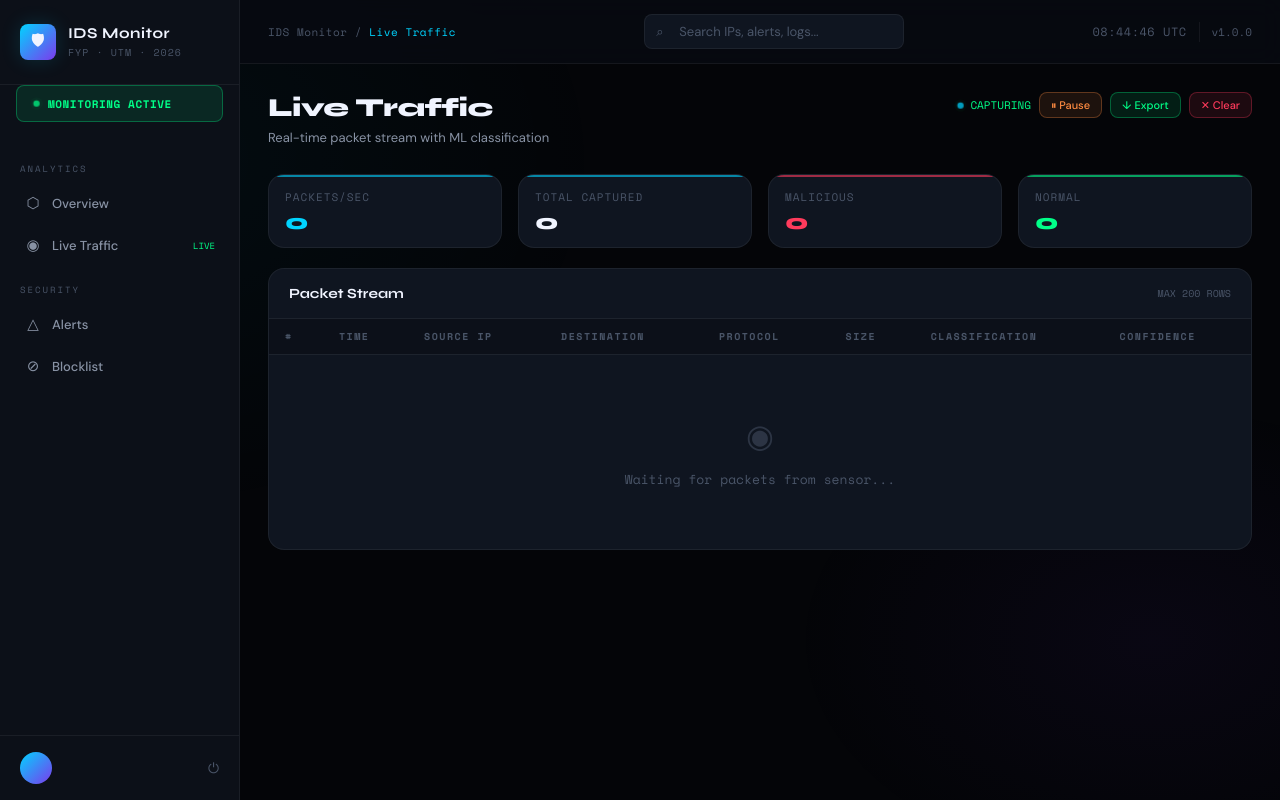
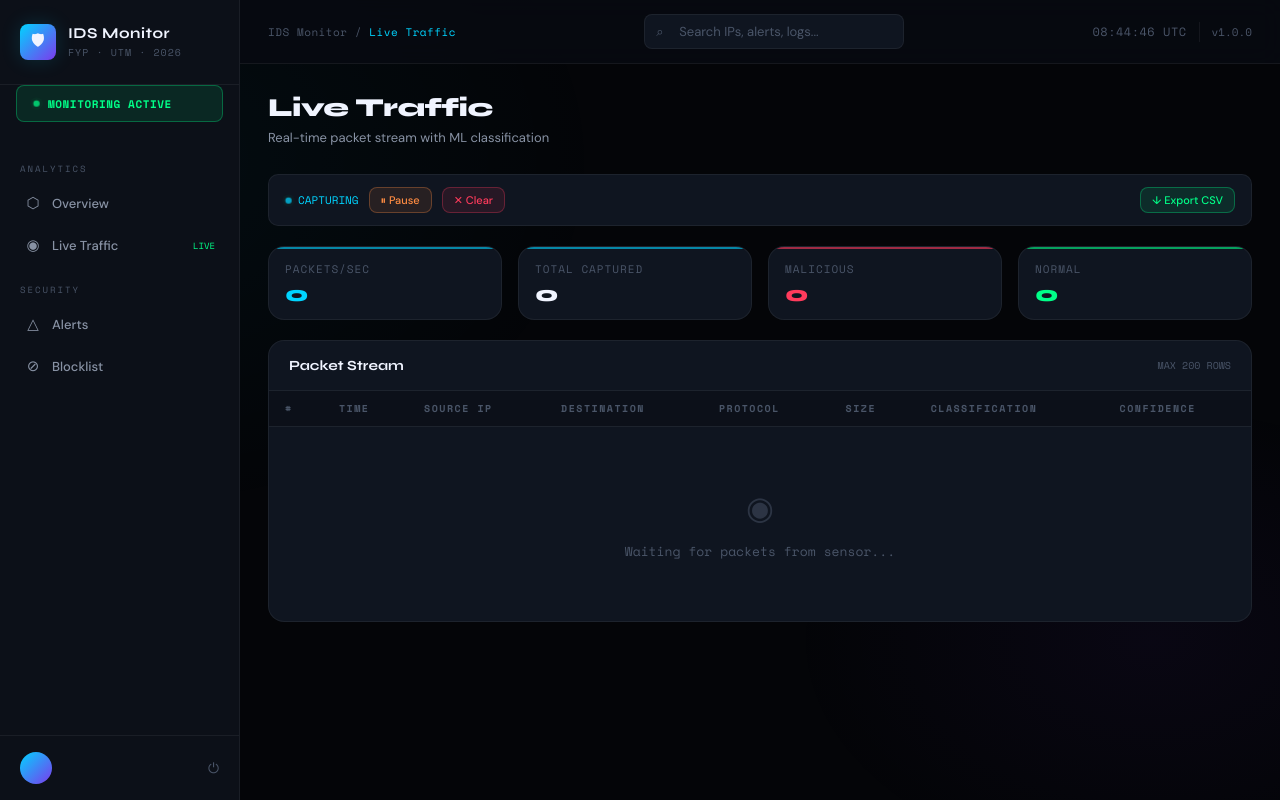
Before and after one commit to bawan-othman/ids-monitor, a Python web app: template templates/live.html in a window 1280 px wide. Run offline with Jinja, Linux system fonts and the light colour scheme; the template is opened without the code that fills it, so the values that code supplies are empty; some libraries are stand-ins or nearby versions.

Commit message:
final live.html fix

```diff
--- a/templates/live.html
+++ b/templates/live.html
@@ -5,30 +5,41 @@
 {% block extra_head %}
 <style>
 @keyframes rowSlideIn {
-  from { opacity: 0; transform: translateX(-8px); background: rgba(0,212,255,0.06); }
-  to   { opacity: 1; transform: translateX(0);    background: transparent; }
+  from { opacity:0; transform:translateX(-8px); background:rgba(0,212,255,0.06); }
+  to   { opacity:1; transform:translateX(0);    background:transparent; }
 }
-.new-row td { animation: rowSlideIn 0.4s ease forwards; }
-.new-row.malicious-row td { animation: rowSlideIn 0.4s ease forwards; background: rgba(255,59,92,0.06) !important; }
+.new-row td { animation:rowSlideIn 0.4s ease forwards; }
+.new-row.malicious-row td { animation:rowSlideIn 0.4s ease forwards; background:rgba(255,59,92,0.06) !important; }
 </style>
 {% endblock %}
 
 {% block content %}
-<div class="page-header" style="display:flex; justify-content:space-between; align-items:flex-start;">
+
+<!-- Title -->
+<div class="page-header">
   <div>
     <div class="page-title">Live Traffic</div>
     <div class="page-subtitle">Real-time packet stream with ML classification</div>
   </div>
-  <div style="display:flex; gap:8px; align-items:center; flex-wrap:wrap;">
-    <div class="live-indicator" id="captureStatus"><div class="pulse-dot" id="captureDot" style="background:var(--accent-cyan)"></div> <span id="captureText">CAPTURING</span></div>
-    <button class="btn btn-sm" id="pauseBtn" onclick="toggleMonitoringLive()" style="background:rgba(255,140,66,0.1);color:var(--accent-orange);border:1px solid rgba(255,140,66,0.3)">⏸ Pause</button>
-    <button class="btn btn-sm" onclick="openModal('exportModal')" style="background:rgba(0,255,136,0.1);color:var(--accent-green);border:1px solid rgba(0,255,136,0.3)">↓ Export</button>
-    <button class="btn btn-sm" onclick="clearTable()" style="background:rgba(255,59,92,0.1);color:var(--accent-red);border:1px solid rgba(255,59,92,0.3)">✕ Clear</button>
 </div>
+
+<!-- Controls Bar — full width row below title -->
+<div style="display:flex; justify-content:space-between; align-items:center; margin-bottom:20px; background:var(--bg-card); border:1px solid var(--border); border-radius:10px; padding:12px 16px;">
+  <!-- Left: status + pause -->
+  <div style="display:flex; gap:10px; align-items:center;">
+    <div style="display:flex; align-items:center; gap:6px; font-family:var(--font-mono); font-size:11px;">
+      <div class="pulse-dot" id="captureDot" style="background:var(--accent-cyan)"></div>
+      <span id="captureText" style="color:var(--accent-cyan)">CAPTURING</span>
+    </div>
+    <button id="pauseBtn" onclick="toggleMonitoringLive()" class="btn btn-sm" style="background:rgba(255,140,66,0.1);color:var(--accent-orange);border:1px solid rgba(255,140,66,0.3);">⏸ Pause</button>
+    <button onclick="clearTable()" class="btn btn-sm" style="background:rgba(255,59,92,0.1);color:var(--accent-red);border:1px solid rgba(255,59,92,0.3);">✕ Clear</button>
+  </div>
+  <!-- Right: export -->
+  <button onclick="openModal('exportModal')" class="btn btn-sm" style="background:rgba(0,255,136,0.1);color:var(--accent-green);border:1px solid rgba(0,255,136,0.3);">↓ Export CSV</button>
 </div>
 
 <!-- Mini Stats -->
-<div class="stats-grid" style="grid-template-columns: repeat(4,1fr); margin-bottom:20px;">
+<div class="stats-grid" style="grid-template-columns:repeat(4,1fr); margin-bottom:20px;">
   <div class="stat-card info" style="padding:14px 16px;">
     <div class="stat-label" style="margin-bottom:6px">Packets/sec</div>
     <div class="stat-value cyan" style="font-size:22px" id="statPPS">0</div>
@@ -51,17 +62,12 @@
 <div class="card">
   <div class="card-header">
     <div class="card-title">Packet Stream</div>
-    <div class="card-actions">
-      <span style="font-size:10px;font-family:var(--font-mono);color:var(--text-muted)">MAX 200 ROWS</span>
-    </div>
+    <div class="card-actions"><span style="font-size:10px;font-family:var(--font-mono);color:var(--text-muted)">MAX 200 ROWS</span></div>
   </div>
   <div style="overflow-x:auto; max-height:600px; overflow-y:auto;">
     <table>
       <thead style="position:sticky; top:0; z-index:10;">
-        <tr>
-          <th>#</th><th>Time</th><th>Source IP</th><th>Destination</th>
-          <th>Protocol</th><th>Size</th><th>Classification</th><th>Confidence</th>
-        </tr>
+        <tr><th>#</th><th>Time</th><th>Source IP</th><th>Destination</th><th>Protocol</th><th>Size</th><th>Classification</th><th>Confidence</th></tr>
       </thead>
       <tbody id="liveTable">
         <tr><td colspan="8"><div class="empty-state"><div class="empty-icon">◉</div><div class="empty-text">Waiting for packets from sensor...</div></div></td></tr>
@@ -73,16 +79,10 @@
 <!-- Export Modal -->
 <div class="modal-overlay" id="exportModal">
   <div class="modal">
-    <div class="modal-title">↓ Export Traffic Logs</div>
-    <p style="font-size:12px;color:var(--text-muted);font-family:var(--font-mono);margin-bottom:20px;">// SELECT DATE & TIME RANGE</p>
-    <div class="form-group">
-      <label class="form-label">From</label>
-      <input type="datetime-local" id="exportFrom" class="form-input">
-    </div>
-    <div class="form-group">
-      <label class="form-label">To</label>
-      <input type="datetime-local" id="exportTo" class="form-input">
-    </div>
+    <div class="modal-title">Export Traffic Logs</div>
+    <p style="font-size:12px;color:var(--text-muted);font-family:var(--font-mono);margin-bottom:20px;">// SELECT DATE AND TIME RANGE</p>
+    <div class="form-group"><label class="form-label">From</label><input type="datetime-local" id="exportFrom" class="form-input"></div>
+    <div class="form-group"><label class="form-label">To</label><input type="datetime-local" id="exportTo" class="form-input"></div>
     <div class="form-group">
       <label class="form-label">Filter</label>
       <select id="exportFilter" class="form-select">
@@ -98,89 +98,53 @@
     </div>
   </div>
 </div>
+
 {% endblock %}
 
 {% block extra_scripts %}
 <script>
-  let paused   = false;
-  let counter  = 0;
-  let total    = 0;
-  let mal      = 0;
-  let norm     = 0;
-  let ppsCount = 0;
+let paused=false, counter=0, total=0, mal=0, norm=0, ppsCount=0;
 
-  // ── Toggle monitoring — synced with sidebar button ──
 async function toggleMonitoringLive() {
   paused = !paused;
-    const btn     = document.getElementById('pauseBtn');
-    const dot     = document.getElementById('captureDot');
-    const text    = document.getElementById('captureText');
-    const sideBtn = document.getElementById('monitorBtn');
-    const sideDot = document.getElementById('monitorDot');
-    const sideText= document.getElementById('monitorText');
-
-    try {
-      await fetch(paused ? '/api/stop' : '/api/start', { method: 'POST' });
-    } catch(e) {}
-
+  const btn      = document.getElementById('pauseBtn');
+  const dot      = document.getElementById('captureDot');
+  const text     = document.getElementById('captureText');
+  const sideBtn  = document.getElementById('monitorBtn');
+  const sideDot  = document.getElementById('monitorDot');
+  const sideText = document.getElementById('monitorText');
+  try { await fetch(paused ? '/api/stop' : '/api/start', {method:'POST'}); } catch(e) {}
   if (paused) {
-      // Paused state
-      btn.textContent   = '▶ Resume';
-      btn.style.background  = 'rgba(0,255,136,0.1)';
-      btn.style.color       = 'var(--accent-green)';
-      btn.style.borderColor = 'rgba(0,255,136,0.3)';
-      dot.style.background  = 'var(--accent-red)';
-      text.textContent      = 'STOPPED';
-      if (sideBtn) {
-        sideBtn.style.background  = 'rgba(255,59,92,0.1)';
-        sideBtn.style.borderColor = 'rgba(255,59,92,0.3)';
-        sideBtn.style.color       = 'var(--accent-red)';
-        sideDot.style.background  = 'var(--accent-red)';
-        sideText.textContent      = 'START MONITORING';
-      }
+    btn.textContent='▶ Resume'; btn.style.background='rgba(0,255,136,0.1)'; btn.style.color='var(--accent-green)'; btn.style.borderColor='rgba(0,255,136,0.3)';
+    dot.style.background='var(--accent-red)'; text.textContent='STOPPED'; text.style.color='var(--accent-red)';
+    if(sideBtn){sideBtn.style.background='rgba(255,59,92,0.1)';sideBtn.style.borderColor='rgba(255,59,92,0.3)';sideBtn.style.color='var(--accent-red)';sideDot.style.background='var(--accent-red)';sideText.textContent='START MONITORING';}
   } else {
-      // Running state
-      btn.textContent       = '⏸ Pause';
-      btn.style.background  = 'rgba(255,140,66,0.1)';
-      btn.style.color       = 'var(--accent-orange)';
-      btn.style.borderColor = 'rgba(255,140,66,0.3)';
-      dot.style.background  = 'var(--accent-cyan)';
-      text.textContent      = 'CAPTURING';
-      if (sideBtn) {
-        sideBtn.style.background  = 'rgba(0,255,136,0.1)';
-        sideBtn.style.borderColor = 'rgba(0,255,136,0.3)';
-        sideBtn.style.color       = 'var(--accent-green)';
-        sideDot.style.background  = 'var(--accent-green)';
-        sideText.textContent      = 'MONITORING ACTIVE';
-      }
+    btn.textContent='⏸ Pause'; btn.style.background='rgba(255,140,66,0.1)'; btn.style.color='var(--accent-orange)'; btn.style.borderColor='rgba(255,140,66,0.3)';
+    dot.style.background='var(--accent-cyan)'; text.textContent='CAPTURING'; text.style.color='var(--accent-cyan)';
+    if(sideBtn){sideBtn.style.background='rgba(0,255,136,0.1)';sideBtn.style.borderColor='rgba(0,255,136,0.3)';sideBtn.style.color='var(--accent-green)';sideDot.style.background='var(--accent-green)';sideText.textContent='MONITORING ACTIVE';}
   }
 }
 
 function clearTable() {
-    document.getElementById('liveTable').innerHTML =
-      `<tr><td colspan="8"><div class="empty-state"><div class="empty-icon">◉</div><div class="empty-text">Cleared — waiting for packets...</div></div></td></tr>`;
-    counter = 0; total = 0; mal = 0; norm = 0;
-    document.getElementById('statTotal').textContent     = '0';
-    document.getElementById('statMalicious').textContent = '0';
-    document.getElementById('statNormal').textContent    = '0';
-    document.getElementById('statPPS').textContent       = '0';
+  document.getElementById('liveTable').innerHTML='<tr><td colspan="8"><div class="empty-state"><div class="empty-icon">◉</div><div class="empty-text">Cleared — waiting for packets...</div></div></td></tr>';
+  counter=0; total=0; mal=0; norm=0;
+  ['statTotal','statMalicious','statNormal','statPPS'].forEach(id => document.getElementById(id).textContent='0');
 }
 
 socket.on('new_packet', data => {
-    if (paused) return;
-    ppsCount++;
-    total++;
-    const isMal = data.prediction === 'MALICIOUS' || data.label === 'MALICIOUS';
-    if (isMal) mal++; else norm++;
-    document.getElementById('statTotal').textContent     = fmt(total);
-    document.getElementById('statMalicious').textContent = fmt(mal);
-    document.getElementById('statNormal').textContent    = fmt(norm);
+  if(paused) return;
+  ppsCount++; total++;
+  const isMal = data.prediction==='MALICIOUS'||data.label==='MALICIOUS';
+  if(isMal) mal++; else norm++;
+  document.getElementById('statTotal').textContent=fmt(total);
+  document.getElementById('statMalicious').textContent=fmt(mal);
+  document.getElementById('statNormal').textContent=fmt(norm);
   counter++;
-    const tbody = document.getElementById('liveTable');
-    if (tbody.querySelector('.empty-state')) tbody.innerHTML = '';
-    const row = document.createElement('tr');
-    row.className = `new-row${isMal ? ' malicious-row' : ''}`;
-    row.innerHTML = `
+  const tbody=document.getElementById('liveTable');
+  if(tbody.querySelector('.empty-state')) tbody.innerHTML='';
+  const row=document.createElement('tr');
+  row.className=`new-row${isMal?' malicious-row':''}`;
+  row.innerHTML=`
     <td class="mono" style="color:var(--text-muted)">${counter}</td>
     <td class="mono" style="color:var(--text-muted)">${new Date().toLocaleTimeString('en-US',{hour12:false})}</td>
     <td class="mono" style="color:${isMal?'var(--accent-red)':'var(--text-primary)'}">${data.src_ip||'—'}</td>
@@ -189,25 +153,22 @@
     <td class="mono" style="color:var(--text-muted)">${data.length||'—'} B</td>
     <td>${isMal?'<span class="badge badge-red">⚠ Malicious</span>':'<span class="badge badge-green">✓ Normal</span>'}</td>
     <td class="mono" style="color:var(--text-muted)">${data.confidence?Math.round(data.confidence*100)+'%':'—'}</td>`;
-    tbody.insertBefore(row, tbody.firstChild);
-    while (tbody.children.length > 200) tbody.removeChild(tbody.lastChild);
-    setTimeout(() => row.classList.remove('new-row'), 500);
+  tbody.insertBefore(row,tbody.firstChild);
+  while(tbody.children.length>200) tbody.removeChild(tbody.lastChild);
+  setTimeout(()=>row.classList.remove('new-row'),500);
 });
 
-  setInterval(() => {
-    document.getElementById('statPPS').textContent = ppsCount;
-    ppsCount = 0;
-  }, 1000);
+setInterval(()=>{ document.getElementById('statPPS').textContent=ppsCount; ppsCount=0; },1000);
 
 async function pollLive() {
-    if (paused) return;
+  if(paused) return;
   try {
-      const logs = await fetch('/api/logs').then(r => r.json());
-      if (!logs.length) return;
-      const tbody = document.getElementById('liveTable');
-      if (tbody.querySelector('.empty-state')) tbody.innerHTML = '';
-      tbody.innerHTML = logs.slice(0,50).map((l,i) => {
-        const isMal = l.prediction === 'MALICIOUS';
+    const logs=await fetch('/api/logs').then(r=>r.json());
+    if(!logs.length) return;
+    const tbody=document.getElementById('liveTable');
+    if(tbody.querySelector('.empty-state')) tbody.innerHTML='';
+    tbody.innerHTML=logs.slice(0,50).map((l,i)=>{
+      const isMal=l.prediction==='MALICIOUS';
       return `<tr class="${isMal?'malicious-row':''}">
         <td class="mono" style="color:var(--text-muted)">${i+1}</td>
         <td class="mono" style="color:var(--text-muted)">${l.captured_at?l.captured_at.split(' ')[1]:'—'}</td>
@@ -219,47 +180,42 @@
         <td class="mono" style="color:var(--text-muted)">${l.confidence?Math.round(l.confidence*100)+'%':'—'}</td>
       </tr>`;
     }).join('');
-      total = logs.length;
-      mal   = logs.filter(l => l.prediction==='MALICIOUS').length;
-      norm  = total - mal;
-      document.getElementById('statTotal').textContent     = fmt(total);
-      document.getElementById('statMalicious').textContent = fmt(mal);
-      document.getElementById('statNormal').textContent    = fmt(norm);
+    total=logs.length; mal=logs.filter(l=>l.prediction==='MALICIOUS').length; norm=total-mal;
+    document.getElementById('statTotal').textContent=fmt(total);
+    document.getElementById('statMalicious').textContent=fmt(mal);
+    document.getElementById('statNormal').textContent=fmt(norm);
   } catch(e) {}
 }
 
 async function exportCSV() {
-    const from   = document.getElementById('exportFrom').value;
-    const to     = document.getElementById('exportTo').value;
-    const filter = document.getElementById('exportFilter').value;
-    const status = document.getElementById('exportStatus');
-    if (!from || !to) { alert('Please select both From and To date/time'); return; }
-    if (new Date(from) >= new Date(to)) { alert('From must be before To'); return; }
-    status.textContent = '// Fetching logs from Firebase...';
-    status.style.display = 'block';
+  const from=document.getElementById('exportFrom').value;
+  const to=document.getElementById('exportTo').value;
+  const filter=document.getElementById('exportFilter').value;
+  const status=document.getElementById('exportStatus');
+  if(!from||!to){alert('Please select both From and To');return;}
+  if(new Date(from)>=new Date(to)){alert('From must be before To');return;}
+  status.textContent='// Fetching logs from Firebase...'; status.style.display='block';
   try {
-      const logs = await fetch(`/api/export?from=${encodeURIComponent(from)}&to=${encodeURIComponent(to)}&filter=${filter}`).then(r => r.json());
-      if (!logs.length) { status.textContent = '// No logs found in selected range'; return; }
-      status.textContent = `// Exporting ${logs.length} records...`;
-      const headers = ['Timestamp','Source IP','Destination IP','Protocol','Length','Classification','Confidence','Attack Type'];
-      const rows    = logs.map(l => [l.captured_at,l.src_ip,l.dst_ip,l.protocol,l.length,l.prediction,l.confidence,l.attack_type].map(v=>`"${v||''}"`).join(','));
-      const csv     = [headers.join(','), ...rows].join('\n');
-      const blob    = new Blob([csv], { type:'text/csv' });
-      const url     = URL.createObjectURL(blob);
-      const a       = document.createElement('a');
-      a.href = url; a.download = `ids_logs_${from.replace(/[:\-T]/g,'_')}.csv`;
+    const logs=await fetch(`/api/export?from=${encodeURIComponent(from)}&to=${encodeURIComponent(to)}&filter=${filter}`).then(r=>r.json());
+    if(!logs.length){status.textContent='// No logs found in selected range';return;}
+    const headers=['Timestamp','Source IP','Destination IP','Protocol','Length','Classification','Confidence','Attack Type'];
+    const rows=logs.map(l=>[l.captured_at,l.src_ip,l.dst_ip,l.protocol,l.length,l.prediction,l.confidence,l.attack_type].map(v=>`"${v||''}"`).join(','));
+    const csv=[headers.join(','),...rows].join('\n');
+    const blob=new Blob([csv],{type:'text/csv'});
+    const url=URL.createObjectURL(blob);
+    const a=document.createElement('a');
+    a.href=url; a.download=`ids_logs_${from.replace(/[:\-T]/g,'_')}.csv`;
     a.click(); URL.revokeObjectURL(url);
-      status.textContent = `// ✓ Exported ${logs.length} records`;
-      setTimeout(() => { closeModal('exportModal'); status.style.display='none'; }, 2000);
-    } catch(e) { status.textContent = '// ERROR: Failed to fetch logs'; }
+    status.textContent=`// Exported ${logs.length} records successfully`;
+    setTimeout(()=>{closeModal('exportModal');status.style.display='none';},2000);
+  } catch(e){status.textContent='// ERROR: Failed to fetch logs';}
 }
 
-  const now = new Date();
-  const ago = new Date(now - 24*60*60*1000);
-  document.getElementById('exportTo').value   = now.toISOString().slice(0,16);
-  document.getElementById('exportFrom').value = ago.toISOString().slice(0,16);
+const now=new Date(), ago=new Date(now-24*60*60*1000);
+document.getElementById('exportTo').value=now.toISOString().slice(0,16);
+document.getElementById('exportFrom').value=ago.toISOString().slice(0,16);
 
 pollLive();
-  setInterval(pollLive, 30000);
+setInterval(pollLive,30000);
 </script>
 {% endblock %}
```
Lines whose indentation alone changed are shown as unchanged.
